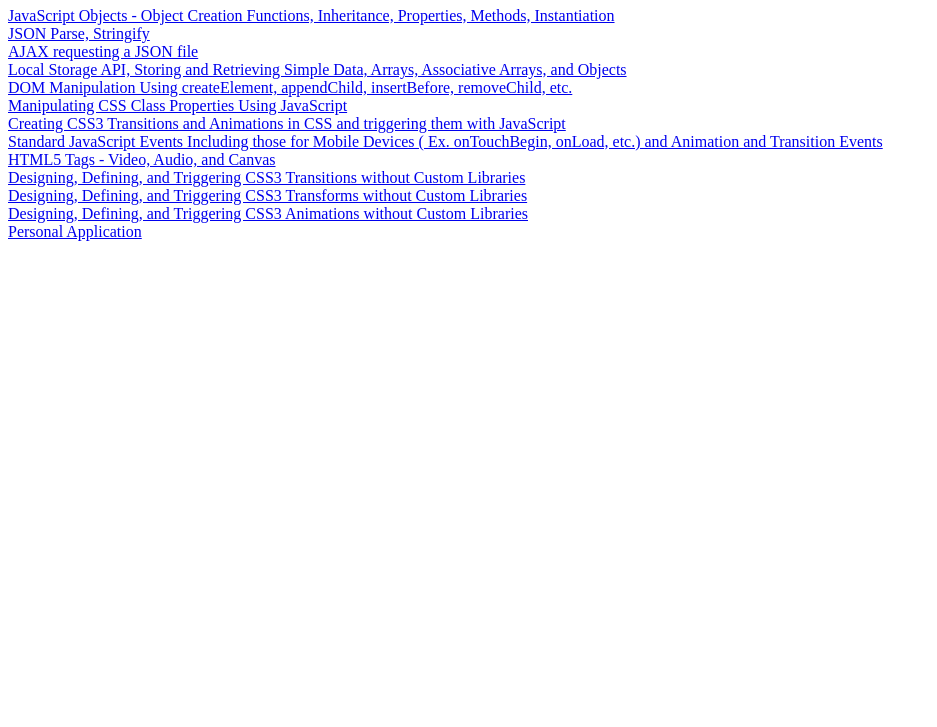
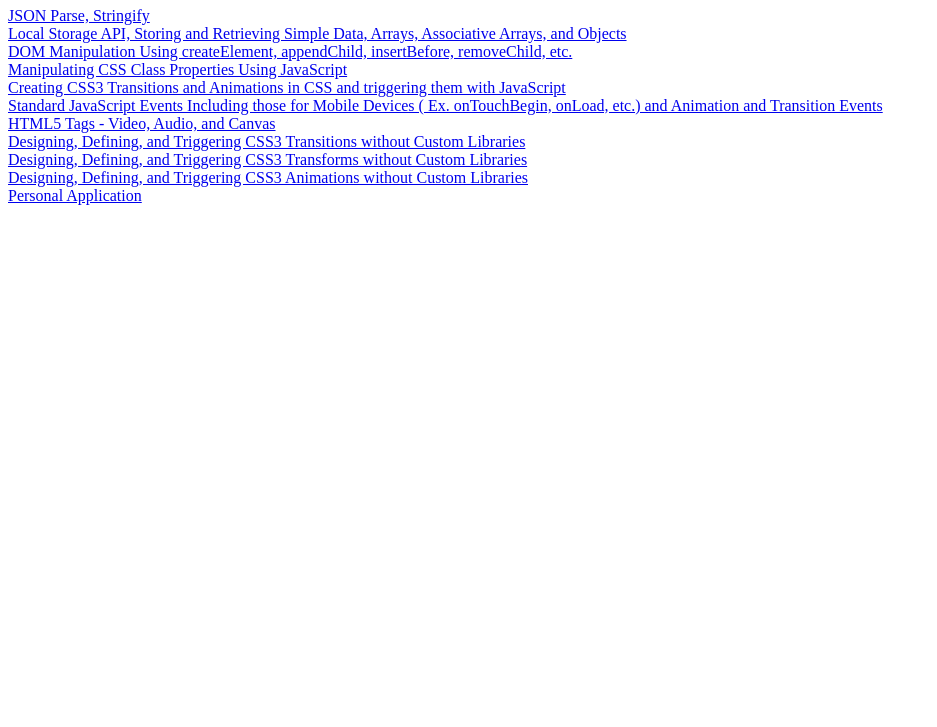
Before and after one commit to GreenJonah/.github.io, a plain HTML site: page index.html in a window 1280 px wide. Shown: the part 73-800 px from the top of the page, without its empty margins (0-937 px from the left). Drawn offline with Linux system fonts and the light colour scheme.

Commit message:
Update index.html
removed dead links

```diff
--- a/index.html
+++ b/index.html
@@ -2,10 +2,7 @@
 <html>
 <body>
 <h1>Welcome To Jonah Green's CIT 261 Home Page</h1>
-<a href="javascript.html">JavaScript Objects - Object Creation Functions,
-Inheritance, Properties, Methods, Instantiation</a><br/>
 <a href="json.html">JSON Parse, Stringify</a><br/>
-<a href="ajax.html">AJAX requesting a JSON file</a><br/>
 <a href="localstorage.html">Local Storage API, Storing and Retrieving Simple
 Data, Arrays, Associative Arrays, and Objects</a><br/>
 <a href="dom.html">DOM Manipulation Using createElement,
```
